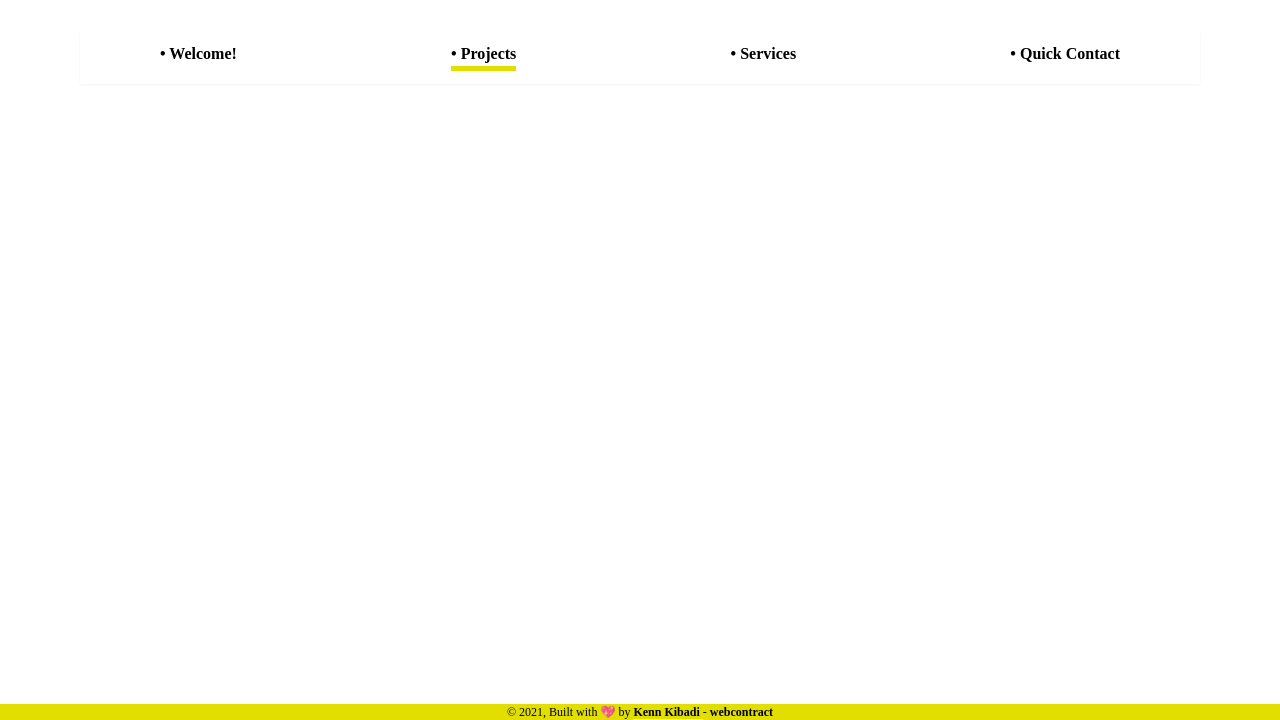
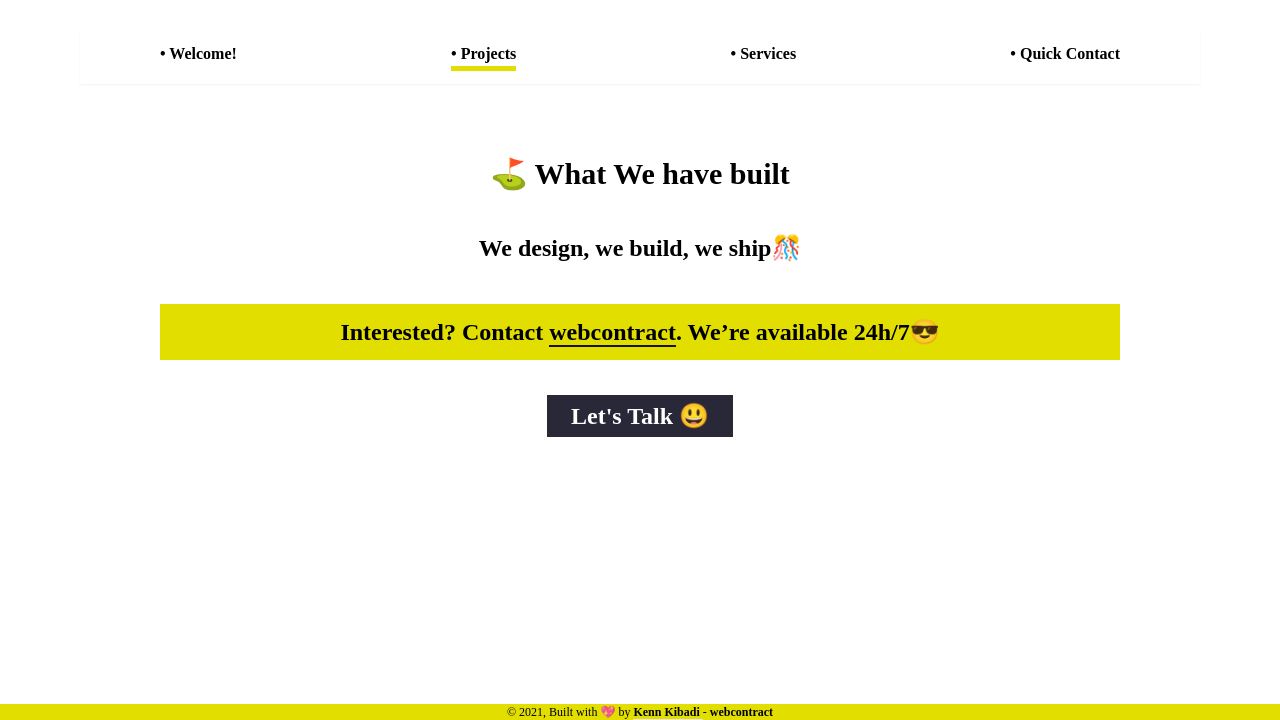
Before and after one commit to KennStack01/webcontract.io, a Gatsby site: page /projects in a window 1280 px wide. Shown: the part 80-800 px from the top of the page. Built offline with nearby package versions, Linux system fonts and the light colour scheme; Gatsby itself is replaced by a stand-in of ours; a web font is replaced by a local one.

Commit message:
added title for projects page

```diff
--- /dev/null
+++ b/src/components/Projects/BuiltProject.js
@@ -0,0 +1,11 @@
+import React from 'react'
+
+const BuiltProject = () => {
+    return (
+        <div>
+
+        </div>
+    )
+}
+
+export default BuiltProject
--- /dev/null
+++ b/src/components/Projects/Main.js
@@ -0,0 +1,28 @@
+import React from 'react'
+import { Link } from 'gatsby'
+
+const Main = () => {
+    return (
+        <div className="mt-5 relative">
+            <div>
+                <h1 className="font-semibold text-2xl md:text-3xl md:mt-10">
+                    ⛳ What We have built  <br />
+                </h1>
+                <p className="font-semibold text-lg md:text-2xl mt-6 md:mt-10">
+                    We design, we build, we ship🎊
+                </p>
+            </div>
+
+            <div>
+
+            </div>
+            <h1 className="my-10 md:px-4 px-2 py-3 bg-turbo-500 md:mx-40 mx-14 text-md md:text-2xl font-semibold">Interested? Contact <span className="border-transparent border-b-2 border-turbo-900"> <Link to="/contact">webcontract</Link></span>.  We’re available 24h/7😎</h1>
+
+            <div className="mt-5 mb-20">
+                <Link to="/contact" className="bg-gun-powder-600 text-white font-bold py-4 md:py-2 px-6 text-2xl my-10 hover:text-turbo-400">Let's Talk 😃</Link>
+            </div>
+        </div>
+    )
+}
+
+export default Main
--- a/src/pages/projects.js
+++ b/src/pages/projects.js
@@ -1,12 +1,15 @@
 import React from 'react'
 import Layout from '../components/layout'
+import Main from '../components/Projects/Main'
 import Seo from "../components/seo"
+
 
 
 const projects = () => {
     return (
         <Layout>
             <Seo title="Projects " />
+            <Main/>
         </Layout>
     )
 }
```
